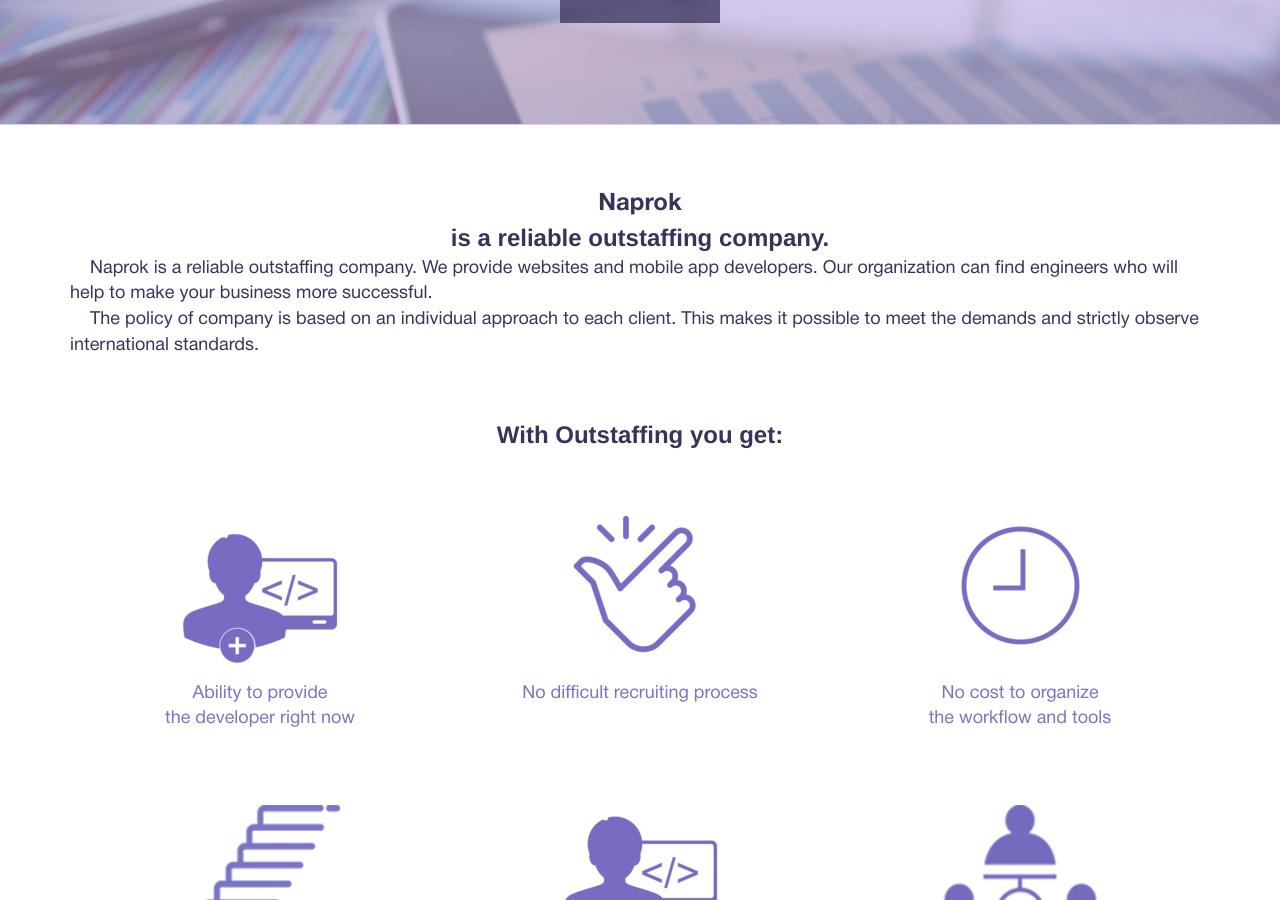
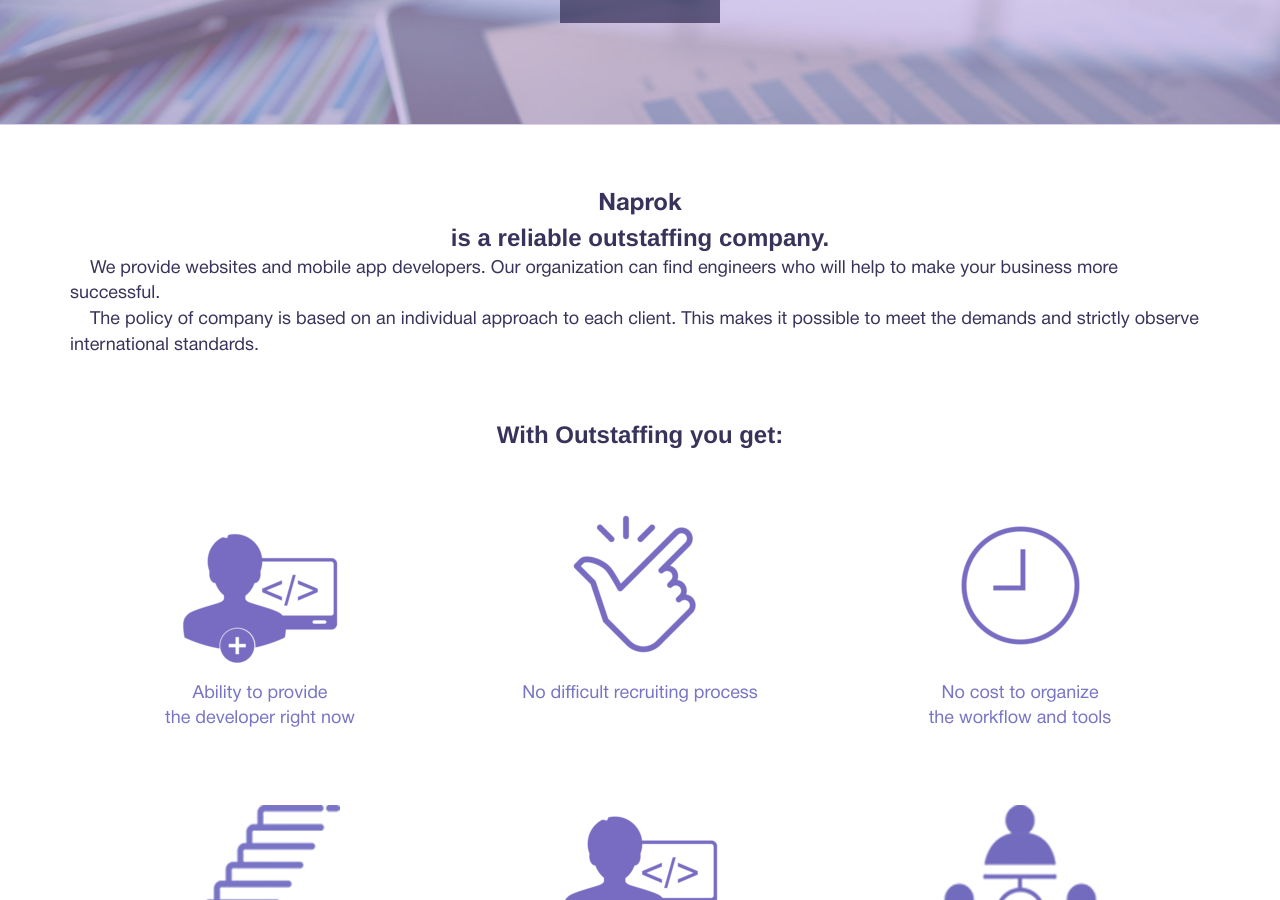
Before and after one commit to eugenekorpan/Old-Naprok-Landing, a Jekyll site: the page index.html, which Jekyll copies as it is, in a window 1280 px wide and 900 px high, scrolled down 485 px. Built offline with Jekyll 4.4.1, drawn with Linux system fonts in a browser that asks for light colours; nearby versions of some CDN libraries.

Commit message:
fix content

```diff
--- a/index.html
+++ b/index.html
@@ -55,7 +55,7 @@
       <div class="container">
         <h2><span>Naprok</span><br /> is a reliable outstaffing company.</h2>
         <p class="indent">
-          Naprok is a reliable outstaffing company. We provide websites and mobile app developers. Our organization can find engineers who will help to make your business more successful.
+          We provide websites and mobile app developers. Our organization can find engineers who will help to make your business more successful.
         </p>
         <p class="indent">
           The policy of company is based on an individual approach to each client. This makes it possible to meet the demands and strictly observe international standards.
```
